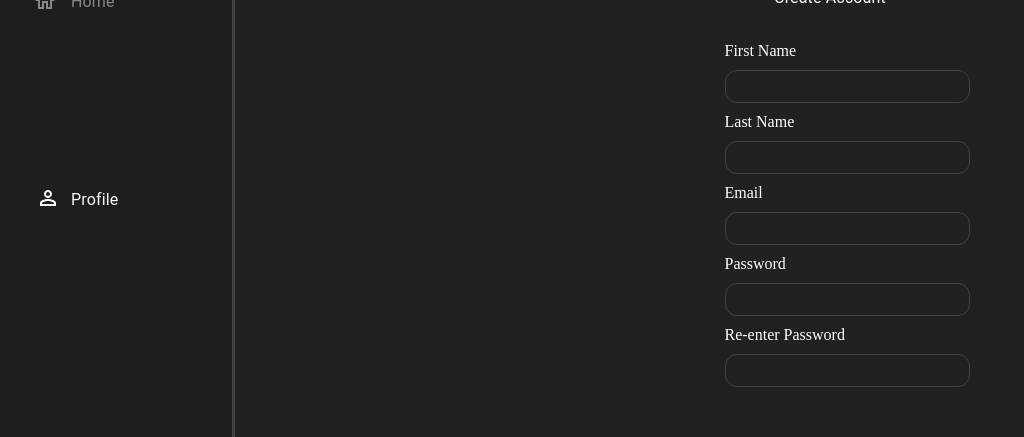
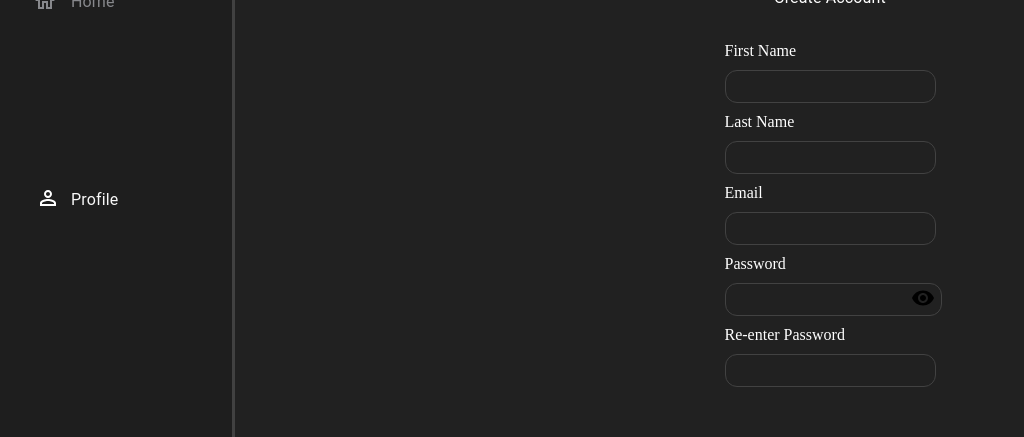
Before and after one commit to HarutyunTovmasyan19994/FinTech, a React (Create React App) app: page / in a window 1280 px wide. Shown: the part 160-597 px from the top of the page, without its empty margins (9-1033 px from the left). Built offline with nearby package versions, Linux system fonts and the light colour scheme.

Commit message:
registration inputs button

```diff
--- a/src/Registration/registration.css
+++ b/src/Registration/registration.css
@@ -140,4 +140,12 @@ color: #ffffff;
 }
 .label{
 margin:10px 0;
+display: flex;
 }
+.showIcon{
+padding: 0.05em;
+background-color: transparent;
+border: none;
+cursor: pointer;
+margin-left: -2rem;
+}
--- a/src/Registration/registration.tsx
+++ b/src/Registration/registration.tsx
@@ -1,10 +1,20 @@
-import React,{FC} from 'react'
+import React,{FC,useState} from 'react'
 import {Box,Typography,TextField} from '@mui/material';
 import HomeOutlinedIcon from '@mui/icons-material/HomeOutlined';
+import VisibilityIcon from '@mui/icons-material/Visibility';
+import VisibilityOffIcon from '@mui/icons-material/VisibilityOff';
 import PermIdentityOutlinedIcon from '@mui/icons-material/PermIdentityOutlined';
 import './registration.css'
 
 const CreactAccount:FC = () =>{
+    const[focus,setFocus] = useState<boolean>(false)
+    const handleShowHide =():void => {
+        setFocus(prev=>!prev)
+    }
+    const handleType =() =>{
+        focus ? "text" : "password"
+    }
+    console.log(focus)
     return(
         <Box className="box">
            <Box className="left">
@@ -57,7 +67,11 @@ const CreactAccount:FC = () =>{
                     <span className="form">
                         <label >Password</label>
                        <p className='label'>
-                         <input type="password" className='input'/>
+                         <input type={focus ? "text" : "password"} className='input'/>
+                         <button className="showIcon" onClick={()=>handleShowHide()}>
+                            <VisibilityIcon/>
+                         </button>
+
                         </p>
 
                     </span>
```
